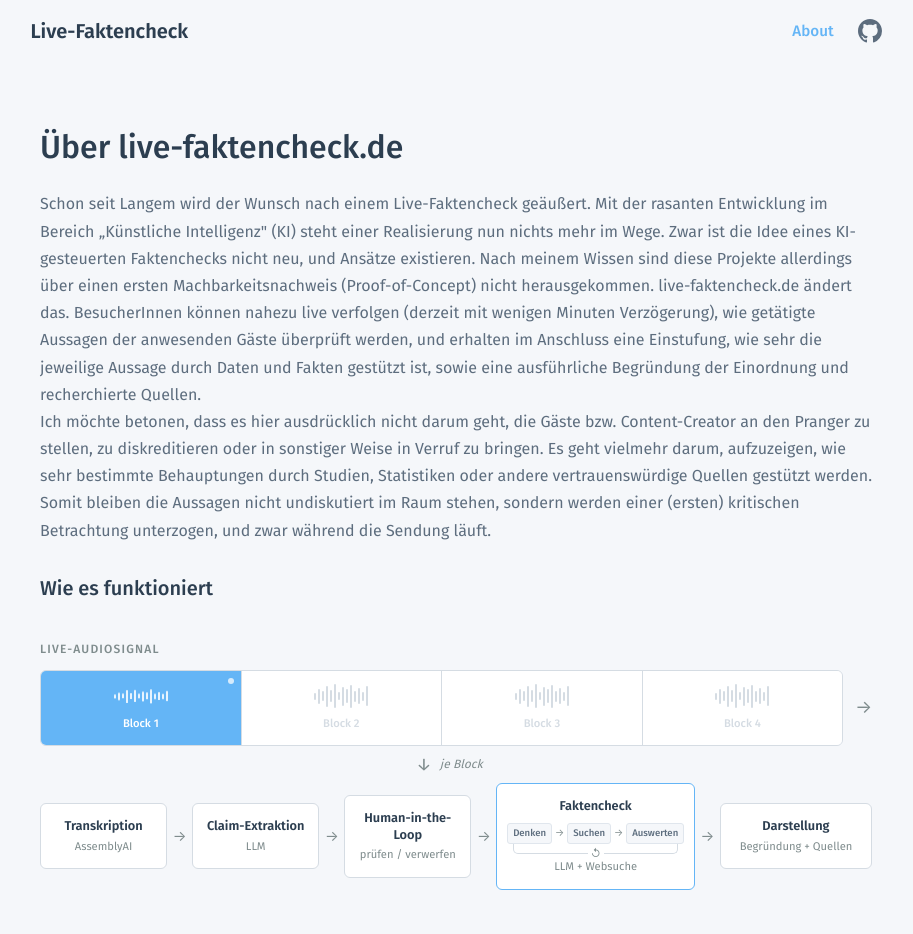
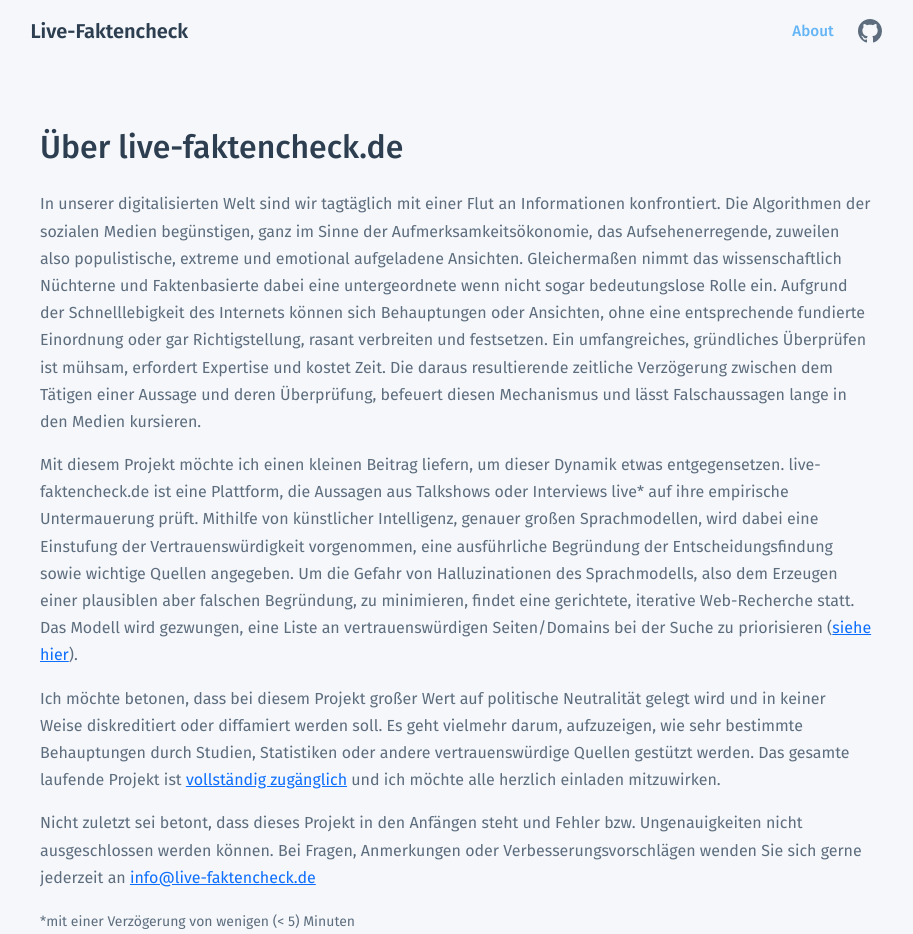
Before and after one commit to mertensu/live_faktencheck, a React (Vite) app in the folder frontend/: page /about in a window 1280 px wide. Shown: the top 934 px of the page, without its empty margins (184-1097 px from the left). Built offline with nearby package versions, Linux system fonts and the light colour scheme; no server answers.

Commit message:
update about page text and add mailto/repo/trusted-domains links

```diff
--- a/frontend/src/pages/AboutPage.jsx
+++ b/frontend/src/pages/AboutPage.jsx
@@ -6,18 +6,18 @@ export function AboutPage() {
       <div className="about-content">
         <h1>Über live-faktencheck.de</h1>
         <p>
-          Schon seit Langem wird der Wunsch nach einem Live-Faktencheck geäußert. Mit der rasanten Entwicklung im Bereich
-          „Künstliche Intelligenz" (KI) steht einer Realisierung nun nichts mehr im Wege. Zwar ist die Idee eines KI-gesteuerten
-          Faktenchecks nicht neu, und Ansätze existieren. Nach meinem Wissen sind diese Projekte allerdings über einen ersten
-          Machbarkeitsnachweis (Proof-of-Concept) nicht herausgekommen.
-          live-faktencheck.de ändert das. BesucherInnen können nahezu live verfolgen (derzeit mit wenigen Minuten Verzögerung),
-          wie getätigte Aussagen der anwesenden Gäste überprüft werden, und erhalten im Anschluss eine Einstufung, wie sehr die
-          jeweilige Aussage durch Daten und Fakten gestützt ist, sowie eine ausführliche Begründung der Einordnung und recherchierte Quellen.
-          <br />
-          Ich möchte betonen, dass es hier ausdrücklich nicht darum geht, die Gäste bzw. Content-Creator an den Pranger zu stellen, zu diskreditieren oder in sonstiger Weise
-          in Verruf zu bringen. Es geht vielmehr darum, aufzuzeigen, wie sehr bestimmte Behauptungen durch Studien, Statistiken oder andere vertrauenswürdige Quellen gestützt werden.
-          Somit bleiben die Aussagen nicht undiskutiert im Raum stehen, sondern werden einer (ersten) kritischen Betrachtung unterzogen, und zwar während die Sendung läuft.
+          In unserer digitalisierten Welt sind wir tagtäglich mit einer Flut an Informationen konfrontiert. Die Algorithmen der sozialen Medien begünstigen, ganz im Sinne der Aufmerksamkeitsökonomie, das Aufsehenerregende, zuweilen also populistische, extreme und emotional aufgeladene Ansichten. Gleichermaßen nimmt das wissenschaftlich Nüchterne und Faktenbasierte dabei eine untergeordnete wenn nicht sogar bedeutungslose Rolle ein. Aufgrund der Schnelllebigkeit des Internets können sich Behauptungen oder Ansichten, ohne eine entsprechende fundierte Einordnung oder gar Richtigstellung, rasant verbreiten und festsetzen. Ein umfangreiches, gründliches Überprüfen ist mühsam, erfordert Expertise und kostet Zeit. Die daraus resultierende zeitliche Verzögerung zwischen dem Tätigen einer Aussage und deren Überprüfung, befeuert diesen Mechanismus und lässt Falschaussagen lange in den Medien kursieren.
         </p>
+        <p>
+          Mit diesem Projekt möchte ich einen kleinen Beitrag liefern, um dieser Dynamik etwas entgegensetzen. live-faktencheck.de ist eine Plattform, die Aussagen aus Talkshows oder Interviews live* auf ihre empirische Untermauerung prüft. Mithilfe von künstlicher Intelligenz, genauer großen Sprachmodellen, wird dabei eine Einstufung der Vertrauenswürdigkeit vorgenommen, eine ausführliche Begründung der Entscheidungsfindung sowie wichtige Quellen angegeben. Um die Gefahr von Halluzinationen des Sprachmodells, also dem Erzeugen einer plausiblen aber falschen Begründung, zu minimieren, findet eine gerichtete, iterative Web-Recherche statt. Das Modell wird gezwungen, eine Liste an vertrauenswürdigen Seiten/Domains bei der Suche zu priorisieren (<a href="/trusted-domains">siehe hier</a>).
+        </p>
+        <p>
+          Ich möchte betonen, dass bei diesem Projekt großer Wert auf politische Neutralität gelegt wird und in keiner Weise diskreditiert oder diffamiert werden soll. Es geht vielmehr darum, aufzuzeigen, wie sehr bestimmte Behauptungen durch Studien, Statistiken oder andere vertrauenswürdige Quellen gestützt werden. Das gesamte laufende Projekt ist <a href="https://github.com/mertensu/live_faktencheck">vollständig zugänglich</a> und ich möchte alle herzlich einladen mitzuwirken.
+        </p>
+        <p>
+          Nicht zuletzt sei betont, dass dieses Projekt in den Anfängen steht und Fehler bzw. Ungenauigkeiten nicht ausgeschlossen werden können. Bei Fragen, Anmerkungen oder Verbesserungsvorschlägen wenden Sie sich gerne jederzeit an <a href="mailto:info@live-faktencheck.de">info@live-faktencheck.de</a>
+        </p>
+        <p><small>*mit einer Verzögerung von wenigen (&lt; 5) Minuten</small></p>
         <h2>Wie es funktioniert</h2>
         <WorkflowDiagram />
         <p>
```
